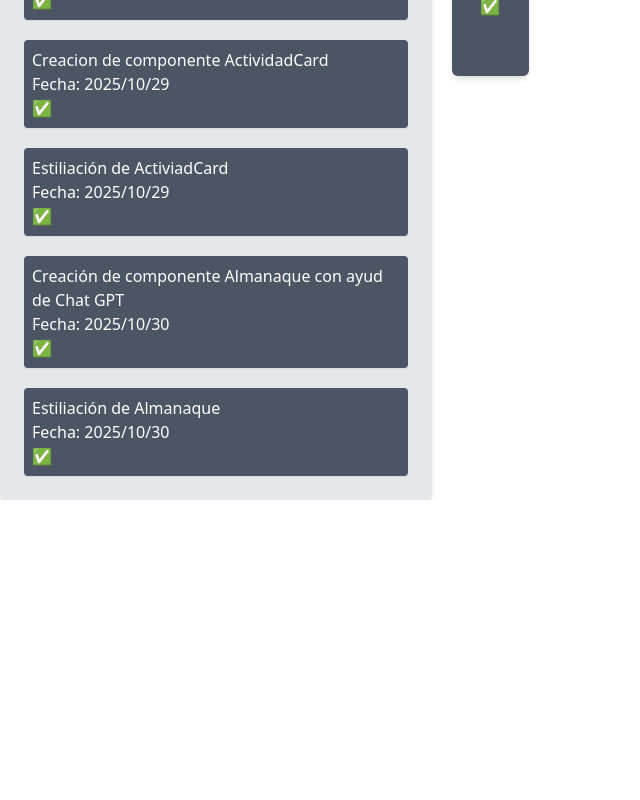
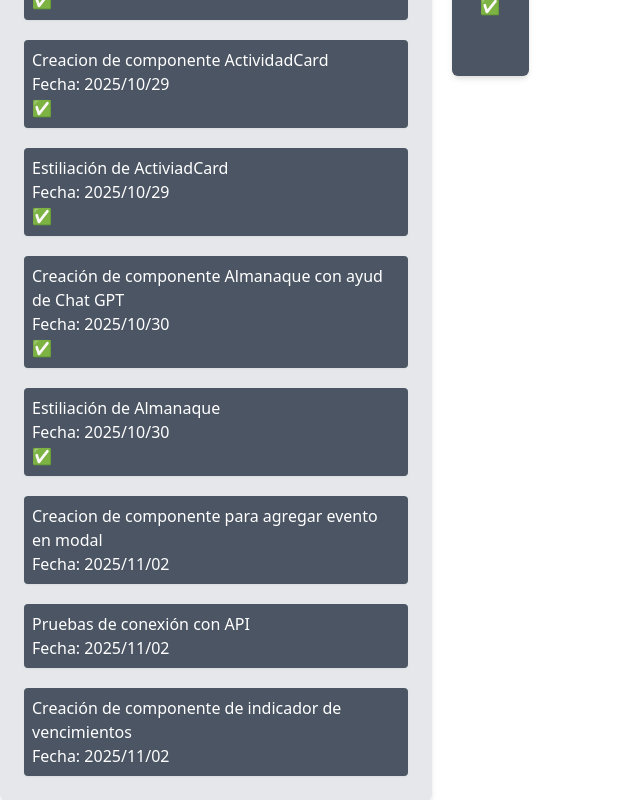
Before and after one commit to alangonzalez91/curso-react-1, a React (Vite) app: page / in a window 1280 px wide. Shown: the part 1028-1828 px from the top of the page, without its empty margins (0-640 px from the left). Before the commit the page ends 1528 px from the top, so only its background shows below. Built offline with nearby package versions, Linux system fonts and the light colour scheme.

Commit message:
cambios menores

```diff
--- a/src/App.jsx
+++ b/src/App.jsx
@@ -23,7 +23,10 @@ function App() {
     { actividad: "Creacion de componente ActividadCard", fecha: "2025/10/29", completado: "si" },
     { actividad: "Estiliación de ActiviadCard", fecha: "2025/10/29", completado: "si" },
     { actividad: "Creación de componente Almanaque con ayud de Chat GPT", fecha: "2025/10/30", completado: "si" },
-    { actividad: "Estiliación de Almanaque", fecha: "2025/10/30", completado: "si" }
+    { actividad: "Estiliación de Almanaque", fecha: "2025/10/30", completado: "si" },
+    { actividad: "Creacion de componente para agregar evento en modal", fecha: "2025/11/02", completado: "" },
+    { actividad: "Pruebas de conexión con API", fecha: "2025/11/02", completado: "" },
+    { actividad: "Creación de componente de indicador de vencimientos", fecha: "2025/11/02", completado: "" }
   ];
 
   return (
```
